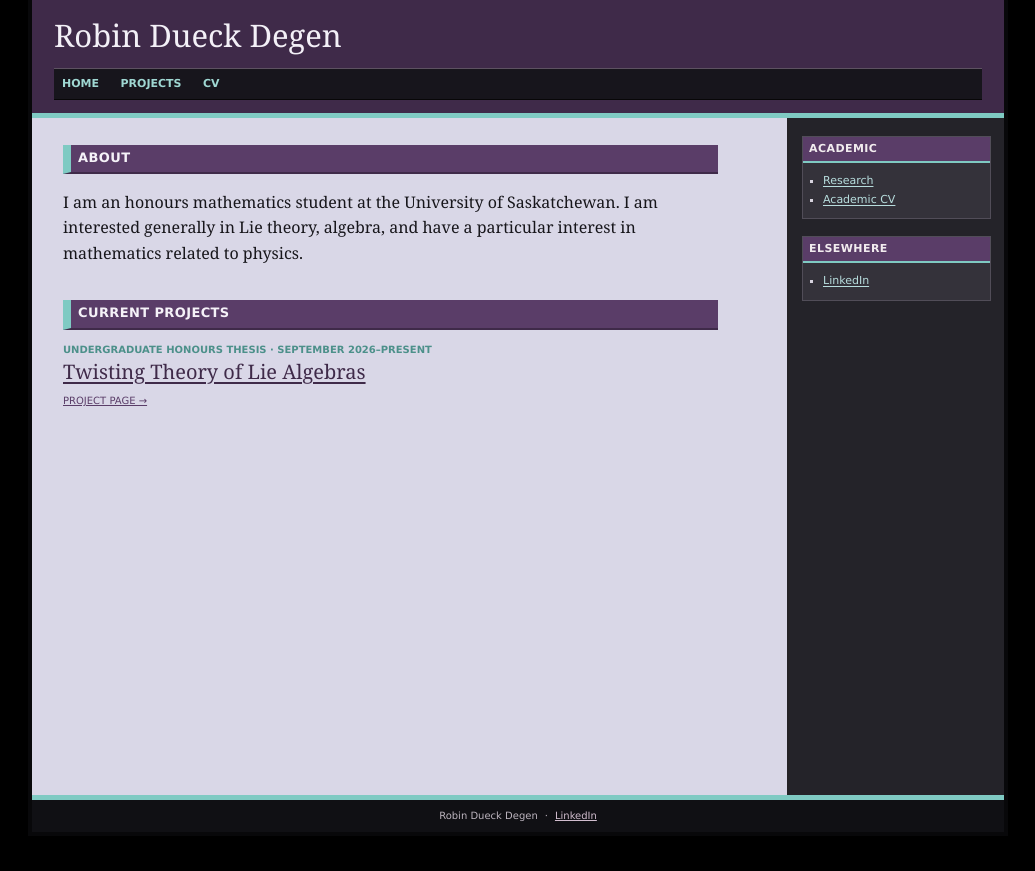
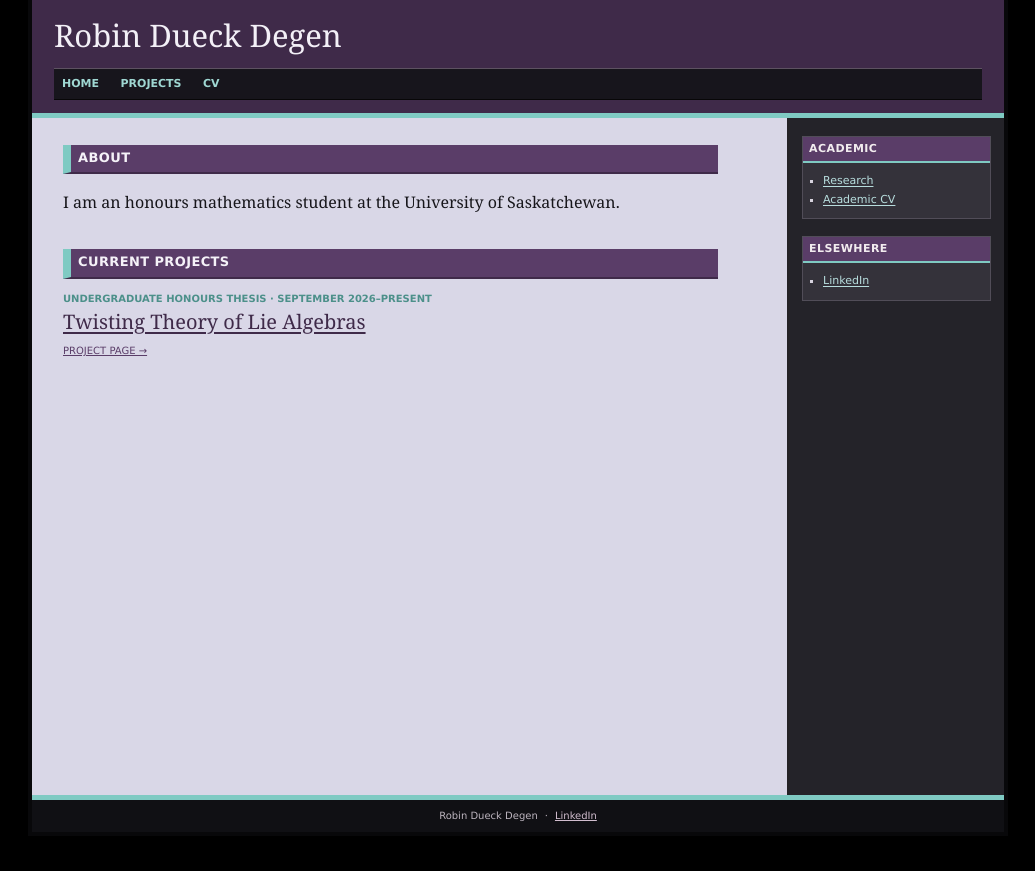
Before and after one commit to 8ts5bgytc8-cyber/robindueckdegen.com, a Jekyll site: the page built from index.html, in a window 1280 px wide. Shown: the top 871 px of the page, without its empty margins (122-1157 px from the left). Built offline with Jekyll 4.4.1, drawn with Linux system fonts in a browser that asks for light colours.

Commit message:
Changed about section again.

```diff
--- a/index.html
+++ b/index.html
@@ -7,7 +7,7 @@ description: Robin Dueck Degen — honours mathematics student at the University
 <section class="home-block" id="about">
   <h2>About</h2>
   <p class="home-intro">
-    I am an honours mathematics student at the University of Saskatchewan. I am interested generally in Lie theory, algebra, and have a particular interest in mathematics related to physics.
+    I am an honours mathematics student at the University of Saskatchewan.
   </p>
 </section>
 
```
